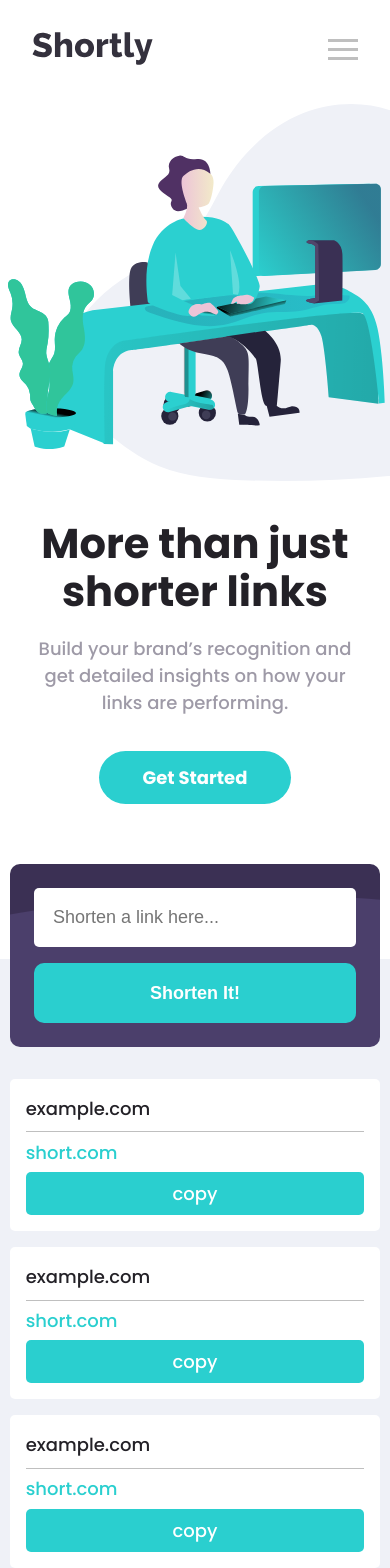
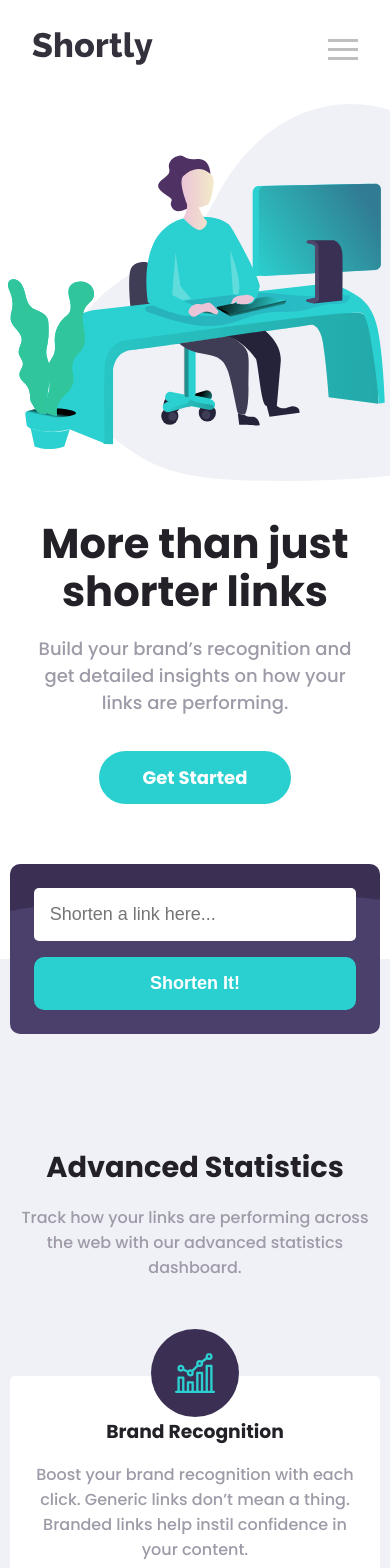
Before and after one commit to TheOnlyAbdull/Shortly, a React (Create React App) app: page / in a window 390 px wide. Shown: the top 1568 px of the page. Built offline with nearby package versions, Linux system fonts and the light colour scheme.

Commit message:
Add all development files

```diff
--- a/src/App.js
+++ b/src/App.js
@@ -18,7 +18,9 @@ export default function App() {
       <ShortenLink />
       <GetStarted />
       <Footer />
-      <div className="author"><p>Made by Abdullahi Salaudeen❤️</p></div>
+      <div className="author">
+        <p>Made by Abdullahi Salaudeen❤️</p>
+      </div>
     </div>
   );
 }
@@ -74,30 +76,71 @@ function Hero() {
 }
 
 function ShortenLink() {
+  const [links, setLinks] = useState([]);
   return (
     <main className="sec-2">
-      <Form />
-      <Links />
+      <Form setLinks={setLinks} />
+      <Links links={links} />
       <Stat />
     </main>
   );
 }
 
-function Form() {
+function Form({ setLinks }) {
   // `https://api.shrtco.de/v2/shorten?url=${submittedUrl}`
 
   const [longUrl, setLongUrl] = useState("");
-  const [submittedUrl, setSubmittedUrl] = useState("google.com");
-  const [shortUrl, setShortUrl] = useState("");
+  const [submittedUrl, setSubmittedUrl] = useState("");
+  const [isLoading, setIsLoading] = useState(false);
+  const [errorMessage, setErrorMessage] = useState(null);
+  const [errMsg, setErrMsg] = useState(false);
 
   function handleGetUrl(e) {
     e.preventDefault();
-    if (longUrl.length > 1) {
+    if (longUrl.length > 3) {
       setSubmittedUrl(longUrl);
     }
+  }
 
-    setLongUrl("");
-  }
+  useEffect(
+    function () {
+      async function shortenUrl() {
+        try {
+          setIsLoading(true);
+          const res = await fetch(
+            `https://api.shrtco.de/v2/shorten?url=${submittedUrl}`
+          );
+          if (!res.ok) {
+            throw new Error("Enter a valid URL");
+          }
+          const data = await res.json();
+          console.log(data);
+          //create new list
+          const li = {
+            url: submittedUrl,
+            shortUrl: data.result.full_short_link,
+            id: data.result.code,
+          };
+          setLinks((link) => [...link, li]);
+          setErrorMessage(null);
+        } catch (err) {
+          setErrorMessage(err.message);
+          //set and reset error msg after 3seconds
+          setErrMsg(true);
+          setTimeout(() => {
+            setErrMsg(false);
+          }, 3000);
+        } finally {
+          setIsLoading(false);
+          setLongUrl("");
+          setSubmittedUrl("");
+        }
+      }
+      if (submittedUrl.length > 3) shortenUrl();
+    },
+    [submittedUrl]
+  );
+
   return (
     <div className="form-sec">
       <form onSubmit={handleGetUrl}>
@@ -105,24 +148,26 @@ function Form() {
           value={longUrl}
           onChange={(e) => setLongUrl(e.target.value)}
           placeholder="Shorten a link here..."
+          disabled={isLoading}
         />
         <button>Shorten It!</button>
-        {/* <p className="form-p">
-            <i>please add a link</i>
-            display conditionally
-          </p> */}
+        {errMsg && (
+          <p className="form-p">
+            <i>{errorMessage}</i>
+          </p>
+        )}
       </form>
     </div>
   );
 }
 
-function Links() {
-  const link = [
-    { url: "example.com", shortUrl: "short.com", id: 1 },
-    { url: "example.com", shortUrl: "short.com", id: 2 },
-    { url: "example.com", shortUrl: "short.com", id: 3 },
-  ];
-  const [links, setLinks] = useState(link);
+function Links({ links }) {
+  // const [copied, setCopied] = useState(false);
+
+  function handleCopy(url) {
+    //copy text to clipboard
+    navigator.clipboard.writeText(url);
+  }
   return (
     <div className="links">
       <ul>
@@ -131,7 +176,9 @@ function Links() {
             <span className="link">{link.url}</span>
             <span>
               <span className="shorten">{link.shortUrl}</span>
-              <span className="copy">copy</span>
+              <span className="copy" onClick={() => handleCopy(link.shortUrl)}>
+                copy
+              </span>
             </span>
           </li>
         ))}
@@ -258,8 +305,6 @@ function Footer() {
           </p>
         </div>
       </div>
-
     </footer>
-
   );
 }
--- a/src/styles/index.css
+++ b/src/styles/index.css
@@ -175,7 +175,7 @@ button:hover {
 }
 
 .links ul li {
-  padding: 1rem;
+  padding: 1.2rem;
   width: 100%;
   border-radius: 5px;
   display: flex;
@@ -199,6 +199,10 @@ button:hover {
   margin-left: 2rem;
   cursor: pointer;
   transition: background-color 0.4s;
+}
+.active-copy {
+  background-color: hsl(257, 27%, 26%);
+  padding: 0.4rem 1.05rem;
 }
 /* ---------------------------------STAT COMPONENT */
 .stat {
@@ -336,16 +340,15 @@ footer .icons {
 .icon span:hover {
   color: hsl(180, 66%, 49%);
 }
-.author{
+.author {
   width: 100%;
   display: flex;
   justify-content: center;
   align-items: center;
-  background-color: hsl(260, 8%, 14%);;
+  background-color: hsl(260, 8%, 14%);
   color: white;
   margin-bottom: 0;
 }
-
 
 /* ----------------------MEDIA QUERY----------------------------------------------- */
 
@@ -489,15 +492,15 @@ footer .icons {
     padding: 1.5rem;
     margin-top: -6rem;
   }
-  input {
+  input,
+  button {
+    padding: 1rem;
     display: block;
     width: 100%;
+  }
+  input {
     margin: 0;
     margin-bottom: 1rem;
-  }
-  button {
-    display: block;
-    width: 100%;
   }
   .form-p {
     position: absolute;
@@ -542,12 +545,12 @@ footer .icons {
     font-size: 1.8rem;
   }
   .stat .col-4 {
-    width: 95%;
+    width: 100%;
   }
   .stat-2,
   .stat-3,
   .stat-1 {
-    margin: 0%;
+    margin: 0;
     width: 100%;
     margin-bottom: 5rem;
     text-align: center;
@@ -561,7 +564,7 @@ footer .icons {
     height: 70%;
     background-color: hsl(180, 66%, 49%);
     width: 0.5rem;
-    left: 47%;
+    left: 49%;
     display: block;
     z-index: -1;
   }
```
Also changed, not shown: 1 other file (tests, documents, lock files or other folders).
